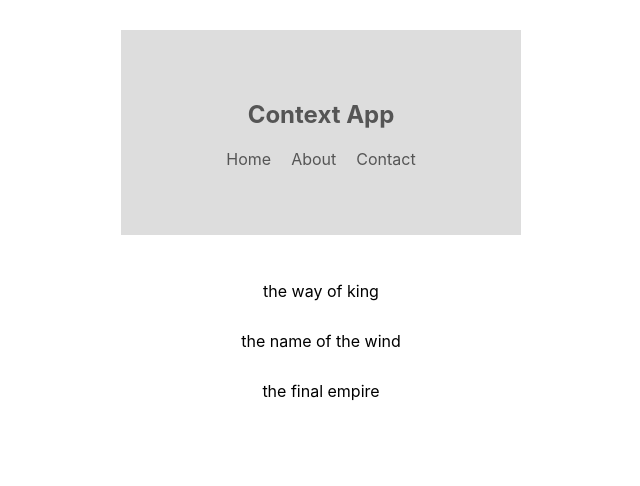
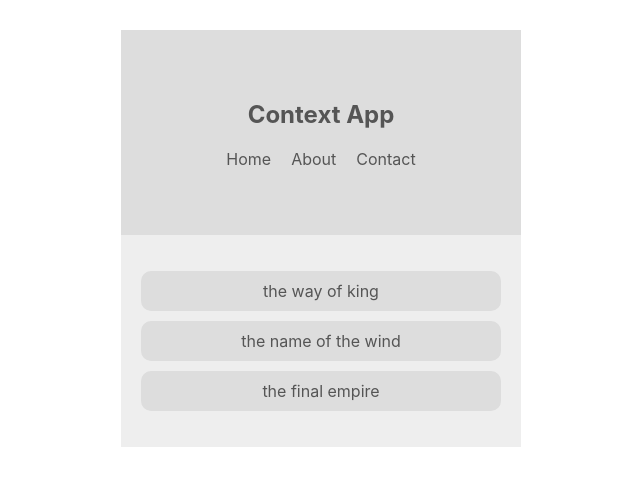
Before and after one commit to Cedric921/SongList, a React (Create React App) app: page / in a window 1280 px wide. Shown: the top 486 px of the page, without its empty margins (319-959 px from the left). Built offline with nearby package versions, Linux system fonts and the light colour scheme.

Commit message:
ThemeContext Consummer in BookList

```diff
--- a/src/components/BookList.jsx
+++ b/src/components/BookList.jsx
@@ -1,13 +1,20 @@
 import React, { Component } from 'react'
+import { ThemeContext } from '../contexts/ThemeContext'
 
 class BookList extends Component {
+  static contextType = ThemeContext
   render() {
+    const { isLightTheme, light, dark } = this.context
+    const theme = isLightTheme ? light : dark
     return (
-      <div className='book-list'>
+      <div
+        className='book-list'
+        style={{ color: theme.syntax, background: theme.bg }}
+      >
         <ul>
-          <li>the way of king</li>
-          <li>the name of the wind</li>
-          <li>the final empire</li>
+          <li style={{ background: theme.ui }}>the way of king</li>
+          <li style={{ background: theme.ui }}>the name of the wind</li>
+          <li style={{ background: theme.ui }}>the final empire</li>
         </ul>
       </div>
     )
```
Also changed, not shown: src/components/Navbar.jsx (line endings or trailing spaces).
